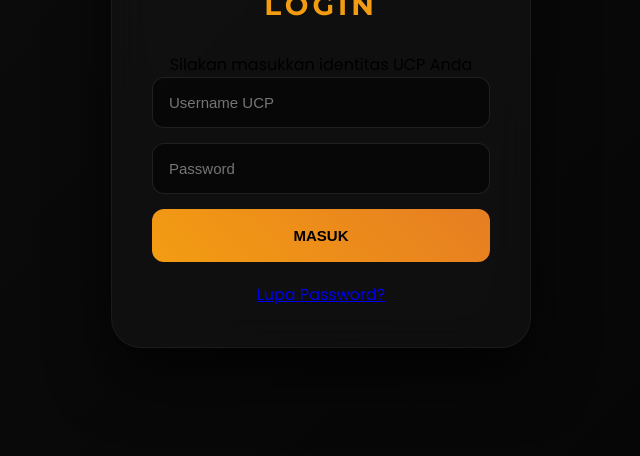
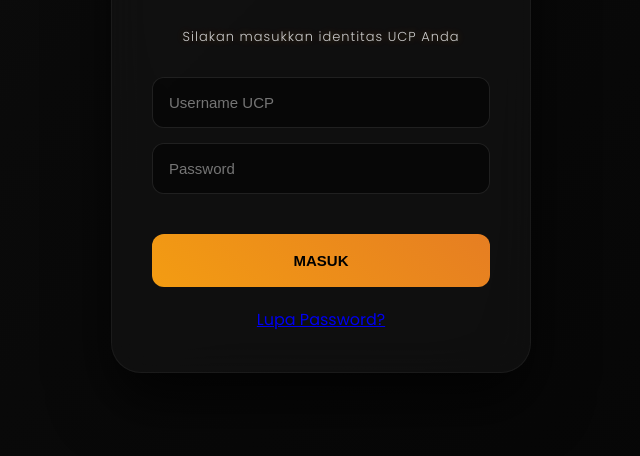
Before and after one commit to Varzzz123/WEB, a website: page public/index.html in a window 1280 px wide. Shown: the part 344-800 px from the top of the page, without its empty margins (319-959 px from the left). Drawn offline with Linux system fonts and the light colour scheme.

Commit message:
Add files via upload

```diff
--- a/public/index.html
+++ b/public/index.html
@@ -3,7 +3,7 @@
 <head>
     <meta charset="UTF-8">
     <meta name="viewport" content="width=device-width, initial-scale=1.0">
-    <title>Aetherion | Portal Login</title>
+    <title>Aetherion | Login Page</title>
     <link href="https://fonts.googleapis.com/css2?family=Montserrat:wght@400;700&family=Poppins:wght@300;500&display=swap" rel="stylesheet">
     <link rel="stylesheet" href="style.css">
 </head>
--- a/public/style.css
+++ b/public/style.css
@@ -98,6 +98,21 @@
     box-shadow: 0 15px 30px rgba(243, 156, 18, 0.4);
 }
 
+.sub-text {
+    color: #e0e0e0;
+    font-size: 13px;
+    margin-bottom: 30px;
+    letter-spacing: 1px;
+    font-weight: 300;
+    text-shadow: 0 0 10px rgba(243, 156, 18, 0.4);
+    opacity: 0.9;
+}
+
+.input-group {
+    position: relative;
+    margin-bottom: 25px;
+}
+
 .spinner {
     width: 22px;
     height: 22px;
```
